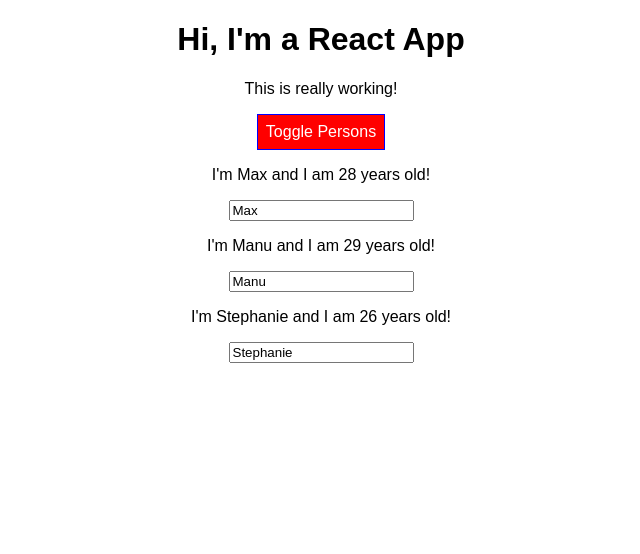
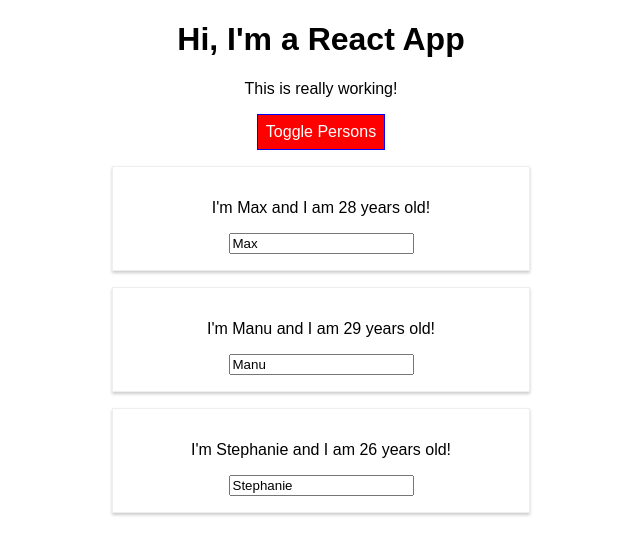
Before and after one commit to sumit-kumar1-web/Demo, a React (Create React App) app: page / in a window 1280 px wide. Both pictures are taken after a click on the button "Toggle Persons". Shown: the top 554 px of the page, without its empty margins (319-959 px from the left). Built offline with nearby package versions, Linux system fonts and the light colour scheme.

Commit message:
some bug update

```diff
--- a/src/App.js
+++ b/src/App.js
@@ -5,7 +5,7 @@ import Radium, { StyleRoot } from 'radium';
 import Person from './Person/Person';
 
 const StyledButton = styled.button`
-      background-color: ${props=>props.alt ? 'red' : 'green'};
+      background-color: ${(props)=>props.alt ? 'red' : 'green'};
       color: white;
       font: inherit;
       border: 1px solid blue;
@@ -59,17 +59,17 @@ class App extends Component {
 
   render () {
     const style = {
-      // backgroundColor: 'green',
-      // color: 'white',
-      // font: 'inherit',
-      // border: '1px solid blue',
-      // padding: '8px',
-      // cursor: 'pointer',
-      // // New change
-      // ':hover': {
-      //   backgroundColor: 'grey',
-      //   color: 'orangered'
-      // }
+      backgroundColor: 'green',
+      color: 'white',
+      font: 'inherit',
+      border: '1px solid blue',
+      padding: '8px',
+      cursor: 'pointer',
+      // New change
+      ':hover': {
+        backgroundColor: 'grey',
+        color: 'orangered'
+      }
     };
 
     let persons = null;
@@ -107,7 +107,7 @@ class App extends Component {
         <h1>Hi, I'm a React App</h1>
         <p className={classes.join(' ')}>This is really working!</p>
         <StyledButton
-        alt={this.state.showPersons}
+        alt={this.state.showPersons.toString() || "" }
           onClick={this.togglePersonsHandler}>Toggle Persons</StyledButton>
         {persons}
       </div>
--- a/src/Person/Person.css
+++ b/src/Person/Person.css
@@ -6,8 +6,9 @@
     padding: 16px;
     text-align: center;
 }
-/* .Person:hover {
+.Person:hover {
     box-shadow: 0 4px 6px #aaa;
     background-color: #ccc;
     color: orangered;
-} */
+    cursor: pointer;
+}
--- a/src/Person/Person.js
+++ b/src/Person/Person.js
@@ -1,16 +1,18 @@
 import React from 'react';
-import classes from './Person.css';
+import './Person.css';
 
  const Person = ( props ) => {
-//     const style = {
-//         '@media (min-width: 500px)': {
-//             width: '450px'
-//         }
-//     }
+    const style = {
+        '@media (min-width: 500px)': {
+            width: '450px'
+        }
+    }
+
+
 
 
     return (
-        <div className="{classes.Person}" >
+        <div className={"Person"} >
             <p onClick={props.click}>I'm {props.name} and I am {props.age} years old!</p>
             <p>{props.children}</p>
             <input type="text" onChange={props.changed} value={props.name} />
```
